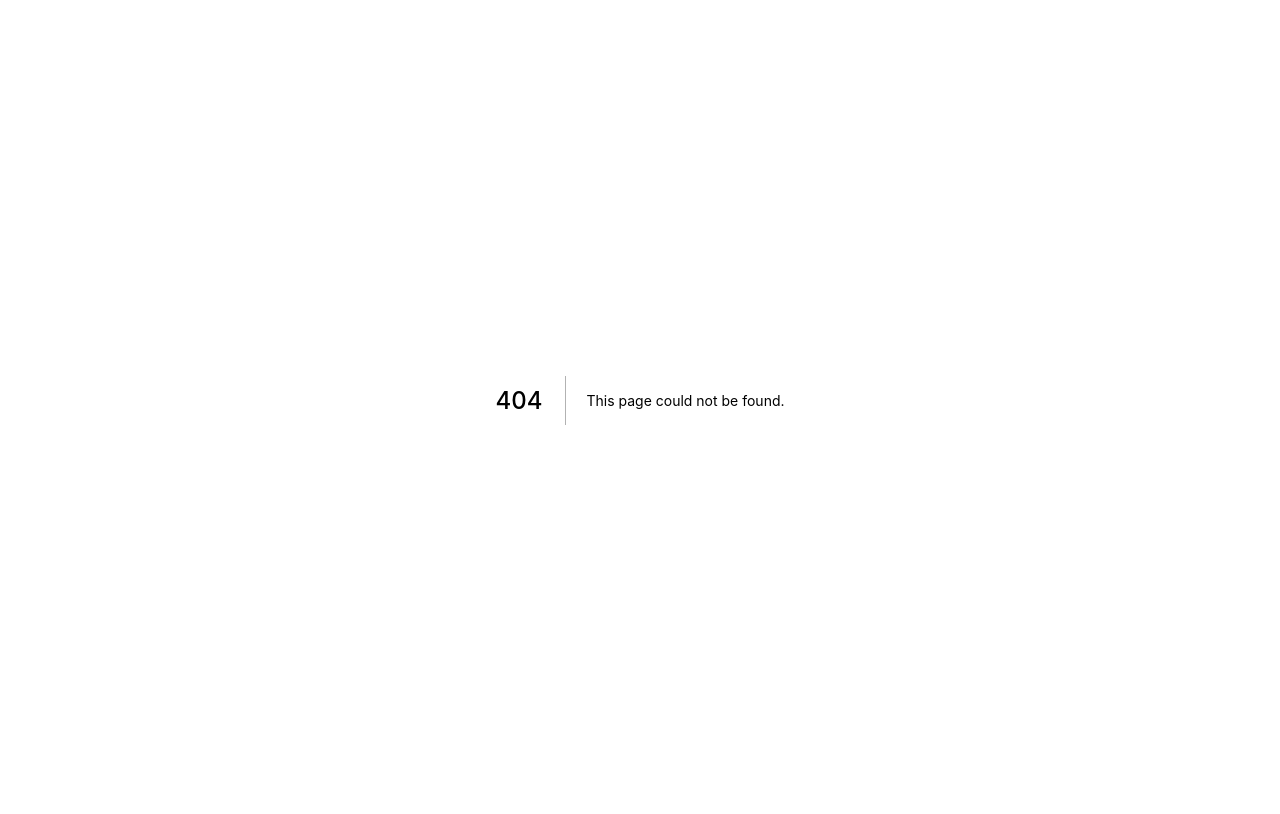
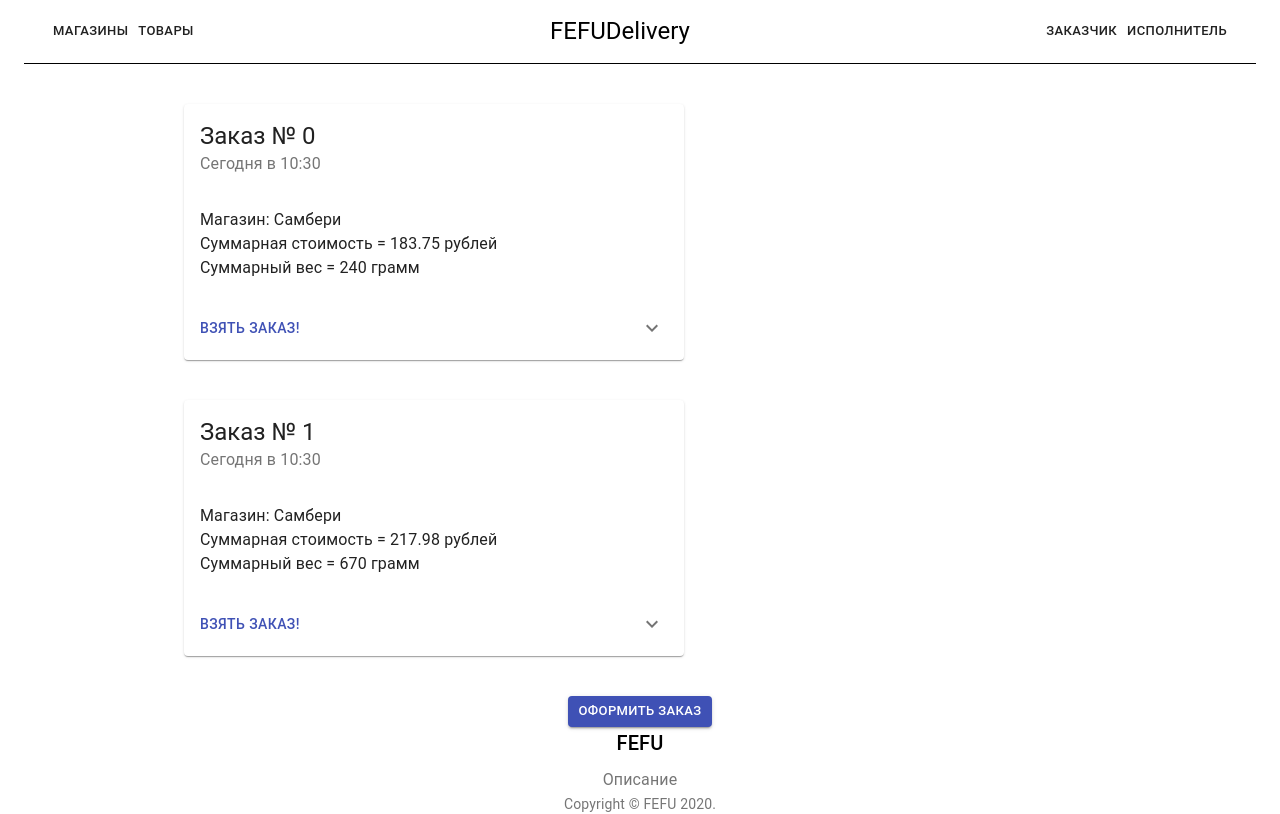
Before and after one commit to MaxMls/leadersofdigital-fefu-case, a Next.js app: page /executorMainPage in a window 1280 px wide. Before the commit this address had no page. Built offline with nearby package versions, Linux system fonts and the light colour scheme.

Commit message:
Add executor page

```diff
--- a/components/OrderCard.js
+++ b/components/OrderCard.js
@@ -1,20 +1,85 @@
 import React, {useState} from "react";
+import Card from '@material-ui/core/Card';
+import CardHeader from '@material-ui/core/CardHeader';
+import CardContent from '@material-ui/core/CardContent';
+import CardActions from '@material-ui/core/CardActions';
+import Collapse from '@material-ui/core/Collapse';
+import IconButton from '@material-ui/core/IconButton';
+import Typography from '@material-ui/core/Typography';
+import clsx from 'clsx';
+import ExpandMoreIcon from '@material-ui/icons/ExpandMore';
+import Button from '@material-ui/core/Button';
+import { makeStyles } from '@material-ui/core/styles';
 
-export default function OrderCard({title, date, items}) {
+const useStyles = makeStyles((theme) =>({
+	root: {
+		maxWidth: 500,
+	},
+	expand: {
+		transform: 'rotate(0deg)',
+		marginLeft: 'auto',
+		transition: theme.transitions.create('transform', {
+		  duration: theme.transitions.duration.shortest,
+	  }),
+	},
+	expandOpen: {
+		transform: 'rotate(180deg)',
+	},
+}));
 
-	const [open, setOpen] = useState(false)
+export default function OrderCard({title, order}) {
 
-	function onExpandClick(){
-		setOpen(!open)
-	}
+	//const [open, setOpen] = useState(false)
+	const [expanded, setExpanded] = useState(false);
+
+	const classes = useStyles();
+
+	const handleExpandClick = () => {
+		setExpanded(!expanded)
+	};
 
 
 	return (
-		<div className="OrderCard">
-			тут контент карточки
-			{title}
-			{date}
-			{items}
-		</div>
+		<Card className={classes.root}>
+			<CardHeader title = {title}
+			subheader="Сегодня в 10:30" />
+			<CardContent>
+				<Typography>
+					Магазин: Самбери
+				</Typography>
+				<Typography>
+					Суммарная стоимость = {order.products.reduce((a, b) => a + b.cost, 0)} рублей
+				</Typography>
+				<Typography>
+					Суммарный вес = {order.products.reduce((a, b) => a + b.weight, 0)} грамм
+				</Typography>
+			</CardContent>
+			<CardActions disableSpacing>
+				<Button size="medium" color="primary" href="/">
+					{
+
+					}
+					Взять заказ!
+				</Button>
+				<IconButton
+					className={clsx(classes.expand, {
+						[classes.expandOpen]: expanded,
+					})}
+					onClick = {handleExpandClick}
+					aria-expanded = {expanded}
+					aria-label="show more"
+				>
+					<ExpandMoreIcon />
+				</IconButton>
+			</CardActions >
+			<Collapse in={expanded} timeout="auto" unmountOnExit>
+				<CardContent>
+					<Typography paragraph>Список товаров:</Typography>
+					{order.products.map((product) => (
+						<Typography>{product.name}, {product.weight} гр/мл;</Typography>
+					))}
+				</CardContent>
+			</Collapse>
+		</Card>
 	)
 }
--- /dev/null
+++ b/pages/executorMainPage.js
@@ -0,0 +1,45 @@
+import React from "react";
+import Page from "../components/Page";
+import {useState} from "react";
+import Link from "next/link";
+import Container from '@material-ui/core/Container';
+import OrderCard from "../components/OrderCard.js";
+import { makeStyles } from '@material-ui/core/styles';
+import Grid from '@material-ui/core/Grid';
+
+const temp = '{"userInfoField": "testUser2", "products": [{"name":"Хлебцы карамельные Dr.Korner","company":"Dr.Korner","cost":87.80,"weight":90,"store":"Реми","category":"Еда", "image":"https://www.perekrestok.ru/src/product.file/full/image/62/17/51762.jpeg"}, {"name":"Сыр плавленный чизбургер Хохланд","company":"Hohland","cost":95.95,"weight":150,"store":"Реми", "category":"Еда","image":"https://cdn1.ozone.ru/multimedia/1026911433.jpg"}]}'
+const jsonStr = '[{"userInfoField": "testUser2", "products": [{"name":"Хлебцы карамельные Dr.Korner","company":"Dr.Korner","cost":87.80,"weight":90,"store":"Реми","category":"Еда", "image":"https://www.perekrestok.ru/src/product.file/full/image/62/17/51762.jpeg"}, {"name":"Сыр плавленный чизбургер Хохланд","company":"Hohland","cost":95.95,"weight":150,"store":"Реми", "category":"Еда","image":"https://cdn1.ozone.ru/multimedia/1026911433.jpg"}]} ,{"userInfoField": "testUser", "products": [ { "name": "Хотстеры", "company": "Горячая штучка", "cost": 119.99, "weight": 250, "store": "Самбери", "category": "Еда", "image": "https://avatars.mds.yandex.net/get-mpic/2008488/img_id2392478754379013939.jpeg/orig" }, {"name":"Блинчики ветчина с грибами","company":"Ратимир", "cost":97.99, "weight":420,"store":"Самбери","category":"Еда","image":"https://shop.samberi.com/upload/iblock/3b0/3b00bd6afd887851e78ea5e403a8f830.jpg"}]}]';
+
+const useStyles = makeStyles((theme) =>({
+	cardCont: {
+		padding: theme.spacing(2),
+	},
+}));
+
+export default function executorMainPage({jsonData}) {
+	const classes = useStyles();
+
+	const [clientsOrders, setData] = useState(JSON.parse(jsonData))
+
+	return (
+		<Page className='executorMainPage' pageTitle='Главная страница исполнителя'>
+			<main>
+				<Container maxWidth='md' mixed>
+					<Grid container spacing={5}>
+						{clientsOrders.map((order) => (
+							<Grid item className={classes.cardCont} xs={12}>
+								<OrderCard title={"Заказ № " + clientsOrders.findIndex(function(item, i) {
+									return item.userInfoField === order.userInfoField
+								})} order = {order}/>
+							</Grid>
+						))}
+					</Grid>
+				</Container>
+			</main>
+		</Page>
+	)
+}
+
+export async function getServerSideProps(context) {
+return {props: {jsonData: jsonStr}}
+}
```
